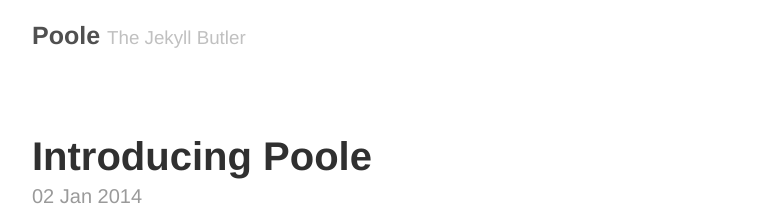
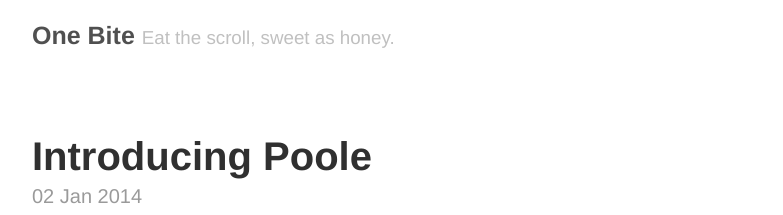
Before and after one commit to sillyleo/OneBite, a Jekyll site: the page built from index.html, in a window 1280 px wide. Shown: the top 215 px of the page, without its empty margins (248-1031 px from the left). Built offline with Jekyll 4.4.1, drawn with Linux system fonts in a browser that asks for light colours; the list of posts is cut into pages by our own code.

Commit message:
Updated config

```diff
--- a/_config.yml
+++ b/_config.yml
@@ -3,15 +3,15 @@
 relative_permalinks: true
 
 # Setup
-title:            Poole
-tagline:          The Jekyll Butler
-url:              http://getpoole.com
+title:            One Bite
+tagline:          Eat the scroll, sweet as honey.
+url:              http://sillyleo.github.io/OneBite/
 paginate:         1
-baseurl:          /
+baseurl:          http://sillyleo.github.io/OneBite/
 author:
-  name:           Mark Otto
-  url:            https://twitter.com/mdo
-  email:          markdotto@gmail.com
+  name:           Leo Lin
+  url:            https://twitter.com/sillyleo
+  email:          leolin@me.com
 
 # Custom vars
 version:          1.0.0
```
